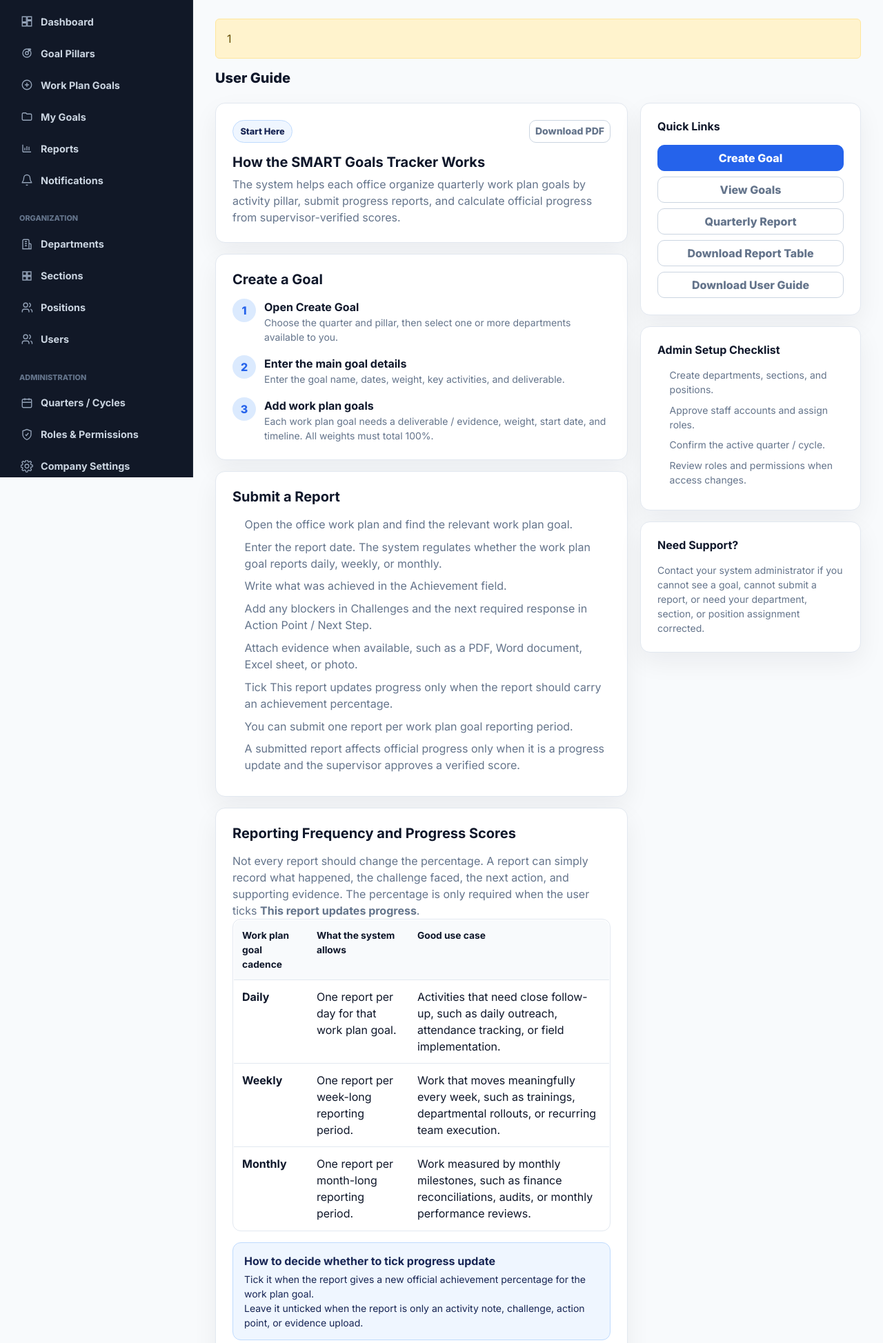
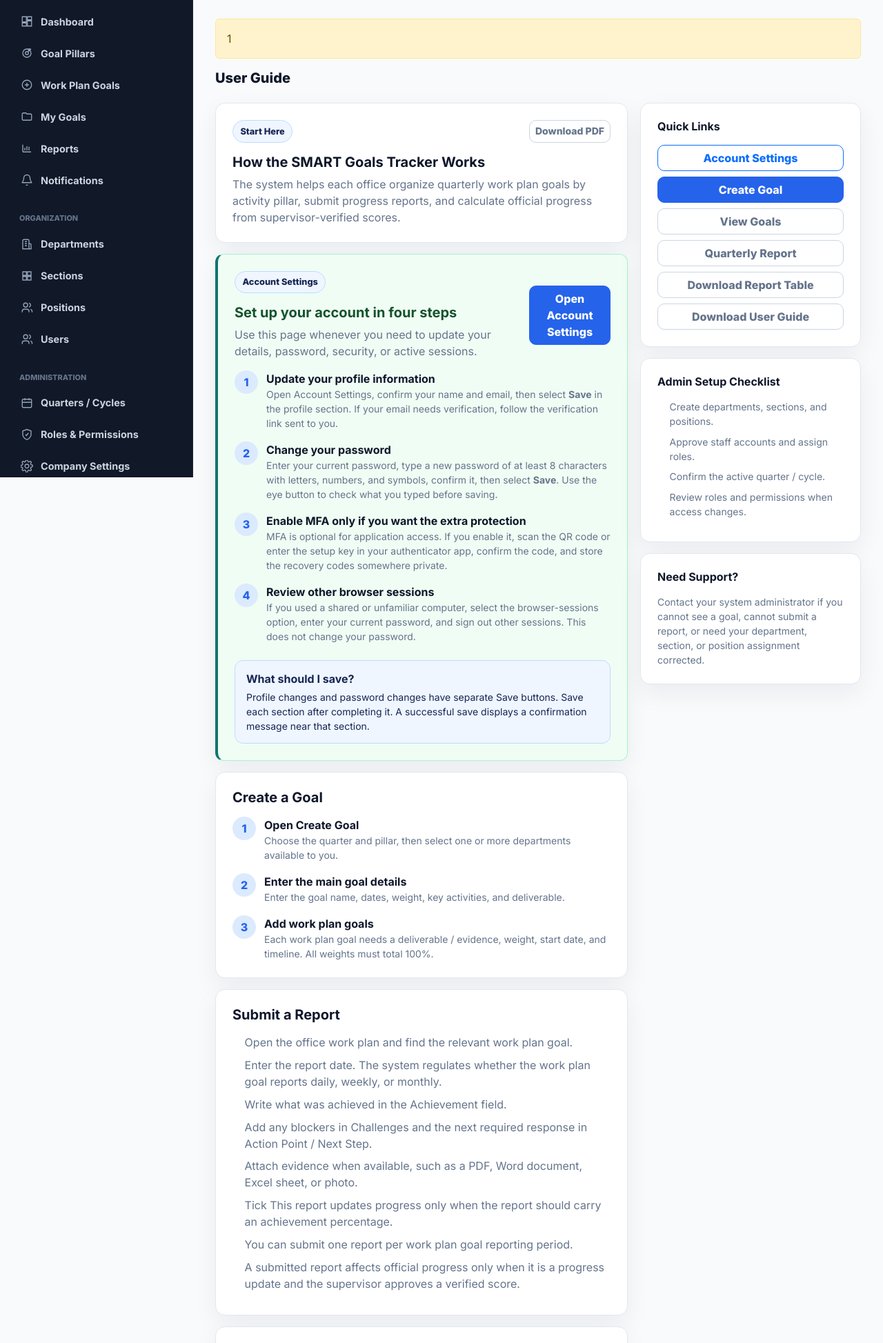
Before and after one commit to lordreignera/Goaltracker, a Laravel app: template resources/views/help/user-guide.blade.php in a window 1280 px wide. Shown: the part 108-2055 px from the top of the page at 69% size. Run offline with Laravel 12, Linux system fonts and the light colour scheme; the template is opened without the code that fills it, so the values that code supplies are empty; the visitor is signed in with stand-in values (Sample User, id 1); data comes from the database, SQL or seed files in the repository; style sheets or scripts are compiled from the project's sources; parts of the project's set-up code (start-up, migrations or seed data) failed here and were passed over; some libraries are stand-ins or nearby versions.

Commit message:
Improve account settings guidance

```diff
--- a/resources/views/help/user-guide.blade.php
+++ b/resources/views/help/user-guide.blade.php
@@ -1,4 +1,4 @@
-<x-app-layout>
+<x-app-layout title="User Guide">
     <x-slot name="header">
         <h1 class="page-title">User Guide</h1>
     </x-slot>
@@ -40,6 +40,24 @@
             border: 1px solid #bfdbfe;
             font-size: .8rem;
             font-weight: 800;
+        }
+
+        .account-guide-callout {
+            border: 1px solid #a7f3d0;
+            border-left: 4px solid #0f766e;
+            border-radius: 12px;
+            background: #f0fdf4;
+        }
+
+        .account-guide-callout h2 {
+            color: #14532d;
+        }
+
+        .account-guide-link-row {
+            display: flex;
+            flex-wrap: wrap;
+            gap: 10px;
+            align-items: center;
         }
 
         .guide-step {
@@ -170,6 +188,55 @@
                 <p class="text-muted mb-0">
                     The system helps each office organize quarterly work plan goals by activity pillar, submit progress reports, and calculate official progress from supervisor-verified scores.
                 </p>
+            </section>
+
+            <section class="guide-card account-guide-callout p-4" id="account-settings-guide">
+                <div class="d-flex flex-column flex-md-row justify-content-between gap-3 mb-3">
+                    <div>
+                        <span class="guide-pill">Account Settings</span>
+                        <h2 class="h5 fw-bold mt-3 mb-2">Set up your account in four steps</h2>
+                        <p class="text-muted mb-0">Use this page whenever you need to update your details, password, security, or active sessions.</p>
+                    </div>
+                    <div class="account-guide-link-row">
+                        <a class="btn btn-primary" href="{{ route('profile.show') }}">Open Account Settings</a>
+                    </div>
+                </div>
+
+                <div class="d-grid gap-3">
+                    <div class="guide-step">
+                        <span class="guide-step-number">1</span>
+                        <div>
+                            <div class="fw-bold">Update your profile information</div>
+                            <div class="text-muted small">Open Account Settings, confirm your name and email, then select <strong>Save</strong> in the profile section. If your email needs verification, follow the verification link sent to you.</div>
+                        </div>
+                    </div>
+                    <div class="guide-step">
+                        <span class="guide-step-number">2</span>
+                        <div>
+                            <div class="fw-bold">Change your password</div>
+                            <div class="text-muted small">Enter your current password, type a new password of at least 8 characters with letters, numbers, and symbols, confirm it, then select <strong>Save</strong>. Use the eye button to check what you typed before saving.</div>
+                        </div>
+                    </div>
+                    <div class="guide-step">
+                        <span class="guide-step-number">3</span>
+                        <div>
+                            <div class="fw-bold">Enable MFA only if you want the extra protection</div>
+                            <div class="text-muted small">MFA is optional for application access. If you enable it, scan the QR code or enter the setup key in your authenticator app, confirm the code, and store the recovery codes somewhere private.</div>
+                        </div>
+                    </div>
+                    <div class="guide-step">
+                        <span class="guide-step-number">4</span>
+                        <div>
+                            <div class="fw-bold">Review other browser sessions</div>
+                            <div class="text-muted small">If you used a shared or unfamiliar computer, select the browser-sessions option, enter your current password, and sign out other sessions. This does not change your password.</div>
+                        </div>
+                    </div>
+                </div>
+
+                <div class="formula-card mt-4 mb-0">
+                    <div class="fw-bold">What should I save?</div>
+                    <div class="small mt-1">Profile changes and password changes have separate Save buttons. Save each section after completing it. A successful save displays a confirmation message near that section.</div>
+                </div>
             </section>
 
             <section class="guide-card p-4">
@@ -384,6 +451,7 @@
             <section class="guide-card p-4">
                 <h2 class="h6 fw-bold mb-3">Quick Links</h2>
                 <div class="d-grid gap-2">
+                    <a class="btn btn-outline-primary" href="{{ route('profile.show') }}">Account Settings</a>
                     <a class="btn btn-primary" href="{{ route('goals.create') }}">Create Goal</a>
                     <a class="btn btn-outline-secondary" href="{{ route('goals.index') }}">View Goals</a>
                     <a class="btn btn-outline-secondary" href="{{ route('reports.quarterly.index') }}">Quarterly Report</a>
```
Also changed, not shown: resources/views/help/user-guide-pdf.blade.php (+13 -0 lines), tests/Feature/UserGuideTest.php (+4 -0 lines).
